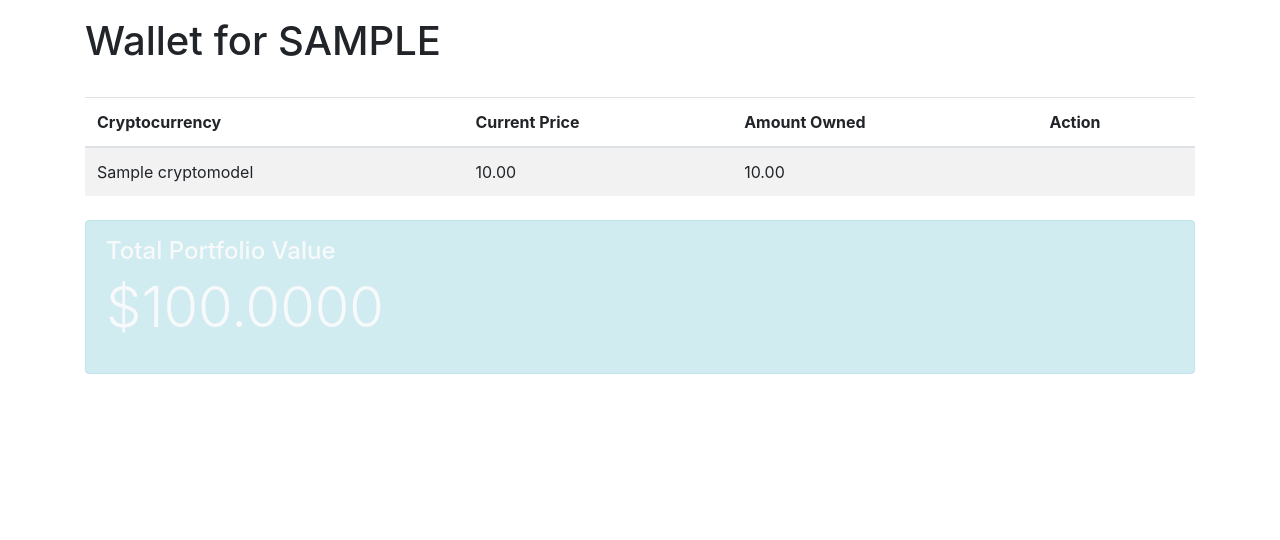
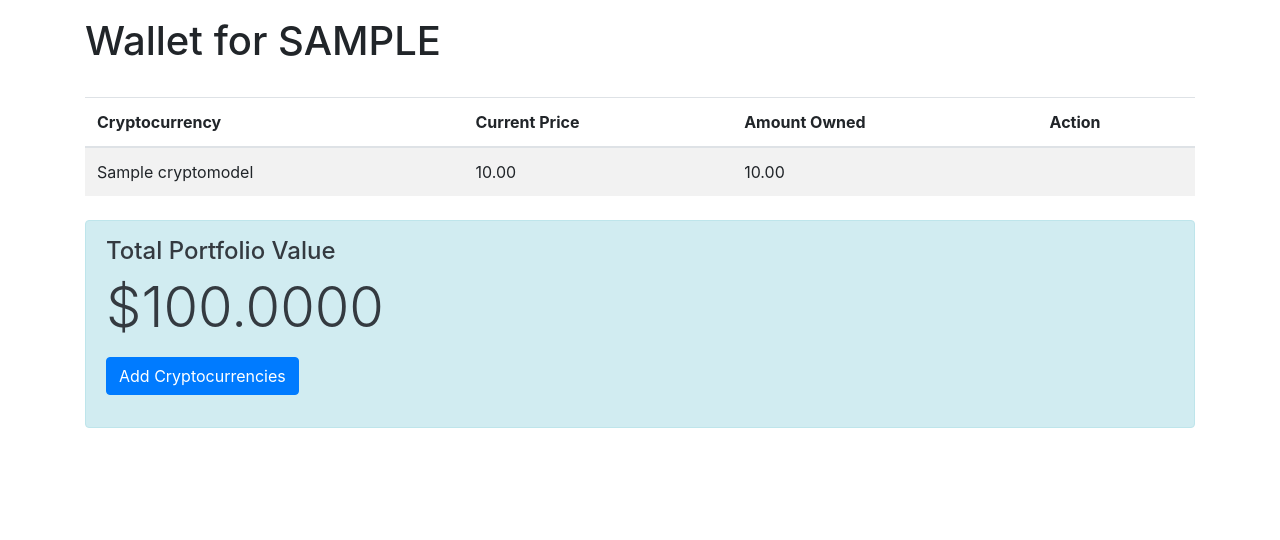
Before and after one commit to echewisi/Crypto_app, a Django app: page /portfolio/ in a window 1280 px wide. Shown: the part 596-1136 px from the top of the page. Before the commit the page ends 970 px from the top, so only its background shows below. Run offline with Django 4.2, Linux system fonts and the light colour scheme; a user stored in the database is signed in; tables that the repository leaves empty hold one stand-in row (values such as "Sample post"); some libraries are stand-ins or nearby versions.

Commit message:
changes to templates and model

```diff
--- a/main/urls.py
+++ b/main/urls.py
@@ -17,7 +17,7 @@ urlpatterns = [
     #CRUD operations on portfolio
     path("search/", views.search_view, name="search"),
     path("porfolio_addition/", views.portfolio_add, name= "port_add"), #to add crypto to portfolio
-    path("portfolio_deletion/", views.portfolio_delete, name="port_delete"), #to delete a crypto from portfolio
+    path("portfolio_deletion/<int:id>", views.portfolio_delete, name="port_delete"), #to delete a crypto from portfolio
     #password reset
     path("password_reset/", auth_views.PasswordResetView.as_view(template_name="reset/password_reset.html"), name="password_reset"),
     path("password_reset_done/", auth_views.PasswordResetDoneView.as_view(template_name="reset/password_reset_done.html"), name="password_reset_done"),
--- a/main/views.py
+++ b/main/views.py
@@ -29,7 +29,7 @@
         #checks the prices for the user's cryptocurrencies:
         names= [crypto.name for crypto in user_Cryptocurrencies]
         symbols= [crypto.symbol for crypto in user_Cryptocurrencies]
-        ids=[crypto.id_from_Api for crypto in user_Cryptocurrencies]
+        ids=[crypto.id_from_API for crypto in user_Cryptocurrencies]
         prices=[]
 
         #this shows tge price change of user's cryptocurrencies in the last 24 hours and not the percentage change to reduce the number of API calls(only 10-20 per minute are allowed for free users)
@@ -146,8 +146,10 @@
     api_url= f'https://api.coingecko.com/api/v3/search?query={search_query}'
     response= requests.get(api_url)
     search_results= response.json()
+
+    print(search_results)
     try:
-        data= search_results['coins']
+        data= search_results['coins'][0]
     except IndexError:
         return HttpResponse('no crypto currency found based on your search')
 
@@ -204,7 +206,7 @@
         crypto_currency= Cryptomodel.objects.create(
             user=user,
             name= name,
-            id_from_Api= id_from_Api,
+            id_from_API= id_from_Api,
             symbol= symbol,
             quantity= quantity,
             current_price= current_price
--- a/templates/portfolio.html
+++ b/templates/portfolio.html
@@ -83,16 +83,20 @@
                 <td>{{ crypto.current_price }}</td>
                 <td>{{ crypto.quantity }}</td>
                 <td>
-                    <a href="{% url 'delete_from_portfolio' crypto.id %}"><i class="fa fa-trash red-arrow"></i></a>
+                    <a href="{% url 'port_delete' crypto.id %}"><i class="fa fa-trash red-arrow"></i></a>
                 </td>
             </tr>
             {% endfor %}
         </tbody>
     </table>
+
 </div>
 <div class="alert alert-info py-3 mb-3 fancy-color">
-    <h4 class="mb-0 text-light">Total Portfolio Value</h4>
-    <p class="mt-2 display-4 text-light">${{ new_portfolio_value }}</p>
+    <h4 class="mb-0 text-dark">Total Portfolio Value</h4>
+    <p class="mt-2 display-4 text-dark">${{ new_portfolio_value }}</p>
+    <p>
+        <a class="btn btn-primary" href="{% url 'home' %}">Add Cryptocurrencies</a>
+    </p>
 </div>
 {% else %}
 <div class="alert alert-danger my-3 p-3 rounded text-center text-light">
```
Also changed, not shown: 1 other file.
